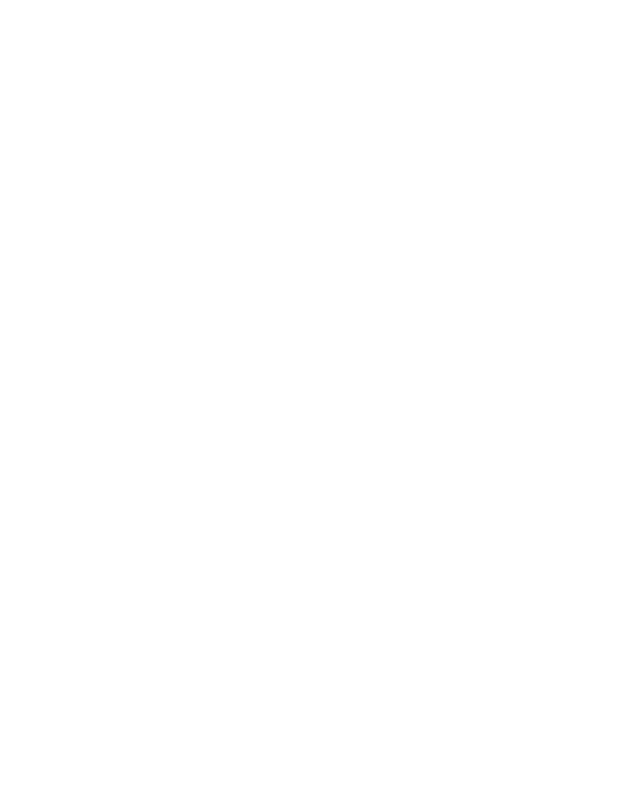
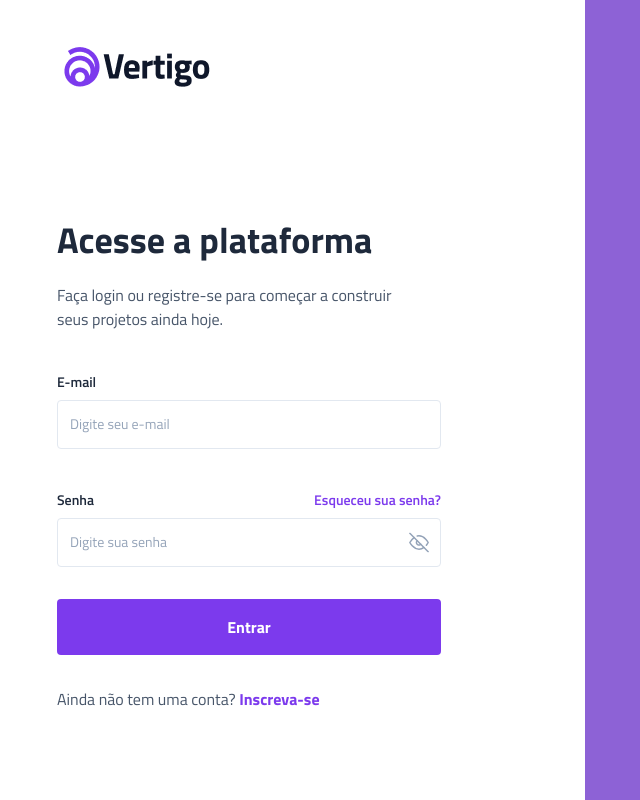
Before and after one commit to marcovinicius1/meet, a plain HTML site: page index.html in a window 1280 px wide. Shown: the whole page, without its empty margins (55-695 px from the left). Drawn offline with Linux system fonts and the light colour scheme; a web font is replaced by a local one.

Commit message:
login-site

```diff
--- a/index.html
+++ b/index.html
@@ -4,8 +4,41 @@
   <meta charset="UTF-8">
   <meta name="viewport" content="width=device-width, initial-scale=1.0">
   <title>FIGMA PROJECT</title>
+  <link rel="stylesheet" href="./style.css">
 </head>
 <body>
+  <main>
+    <div class="login">
+      <img src="./assets/logo.png">
 
+      <div class="informations">
+        <h1>Acesse a plataforma</h1>
+        <p>Faça login ou registre-se para começar a construir <br> seus projetos ainda hoje.</p>
+      </div>
+
+      <div class="form">
+        <div class="credencials">
+          <label>E-mail</label>
+          <input type="email" required="" placeholder="Digite seu e-mail">
+        </div>
+
+        <div class="credencials">
+          <div class="password">
+            <label>Senha</label>
+            <p>Esqueceu sua senha?</p>
+          </div>
+          <input type="password" required="" placeholder="Digite sua senha">
+          <img src="./assets/eye.svg">
+        </div>
+
+        <button>Entrar</button>
+      </div>
+
+      <div class="notaccount">
+        <p>Ainda não tem uma conta? <span>Inscreva-se</span></p>
+      </div>
+
+    </div>
+  </main>
 </body>
 </html>
--- a/style.css
+++ b/style.css
@@ -0,0 +1,141 @@
+@import url('https://fonts.googleapis.com/css2?family=Albert+Sans:ital,wght@1,500&family=Lexend+Deca:wght@100;200;300;400;500;600;700;800;900&family=Merriweather:ital,wght@0,300;0,400;0,700;0,900;1,300;1,400;1,700;1,900&family=Montserrat:ital,wght@0,100;0,200;0,300;0,400;0,500;0,600;0,700;0,800;0,900;1,100;1,200;1,300;1,400;1,500;1,600;1,700;1,800;1,900&family=Roboto:ital,wght@0,100;0,300;0,400;0,500;0,700;0,900;1,100;1,300;1,400;1,500;1,700;1,900&family=Sofia+Sans+Semi+Condensed:ital,wght@1,500&family=Titillium+Web:ital,wght@0,200;0,300;0,400;0,600;0,700;0,900;1,200;1,300;1,400;1,600;1,700&display=swap');
+
+* {
+  margin: 0;
+  padding: 0;
+  box-sizing: border-box;
+}
+
+body {
+  height: 100vh;
+  background-color: #8d62d6;
+}
+
+main {
+  height: 100%;
+  width: 50%;
+  display: flex;
+  background-color: white;
+}
+
+.login {
+  padding: 40px 112px;
+}
+
+.informations {
+  margin-top: 114px;
+}
+
+.informations h1 {
+  color: var(--Gray-800, #1E293B);
+  font-family: Titillium Web;
+  font-size: 36px;
+  font-style: normal;
+  font-weight: 700;
+  line-height: normal;
+}
+
+.informations p {
+  color: var(--Gray-600, #475569);
+  font-family: Titillium Web;
+  font-size: 16px;
+  font-style: normal;
+  font-weight: 400;
+  line-height: normal;
+  margin-top: 16px;
+}
+
+.form .credencials {
+  display: flex;
+  flex-direction: column;
+  margin-top: 40px;
+  gap: 8px;
+  position: relative;
+}
+
+.form .credencials img {
+  width: 20px;
+  position: absolute;
+  right: 12px;
+  bottom: 14px;
+}
+
+.form .credencials label {
+  color: var(--Gray-800, #1E293B);
+  font-family: Titillium Web;
+  font-size: 14px;
+  font-style: normal;
+  font-weight: 600;
+  line-height: normal;
+}
+
+.form .credencials input {
+  width: 384px;
+  padding: 16px 12px;
+  align-items: center;
+  border-radius: 4px;
+  border: 1px solid var(--Gray-200, #E2E8F0);
+  background: #FFF;
+}
+
+.form .credencials input::placeholder {
+  color: var(--Gray-400, #94A3B8);
+  font-family: Titillium Web;
+  font-size: 14px;
+  font-style: normal;
+  font-weight: 400;
+  line-height: normal;
+}
+
+.form .credencials .password {
+  display: flex;
+  align-items: center;
+}
+
+.form .credencials .password p {
+  margin-left: 220px;
+  color: var(--Purple, #7C3AED);
+  font-family: Titillium Web;
+  font-size: 14px;
+  font-style: normal;
+  font-weight: 600;
+  line-height: normal;
+}
+
+button {
+  cursor: pointer;
+  border: none;
+  border-radius: 4px;
+  background: var(--Purple, #7C3AED);
+  width: 384px;
+  padding: 16px 24px;
+  justify-content: center;
+  align-items: center;
+  margin-top: 32px;
+
+  color: #FFF;
+  font-family: Titillium Web;
+  font-size: 16px;
+  font-style: normal;
+  font-weight: 700;
+  line-height: normal;
+}
+
+.notaccount {
+  color: var(--Gray-600, #475569);
+  font-family: Titillium Web;
+  font-size: 16px;
+  font-style: normal;
+  font-weight: 400;
+  line-height: normal;
+  margin-top: 32px;
+}
+
+.notaccount span {
+  color: var(--Purple, #7C3AED);
+  font-family: Titillium Web;
+  font-size: 16px;
+  font-style: normal;
+  font-weight: 700;
+  line-height: normal;
+}
```
Also changed, not shown: assets/eye.svg (added), assets/logo.png (added).
